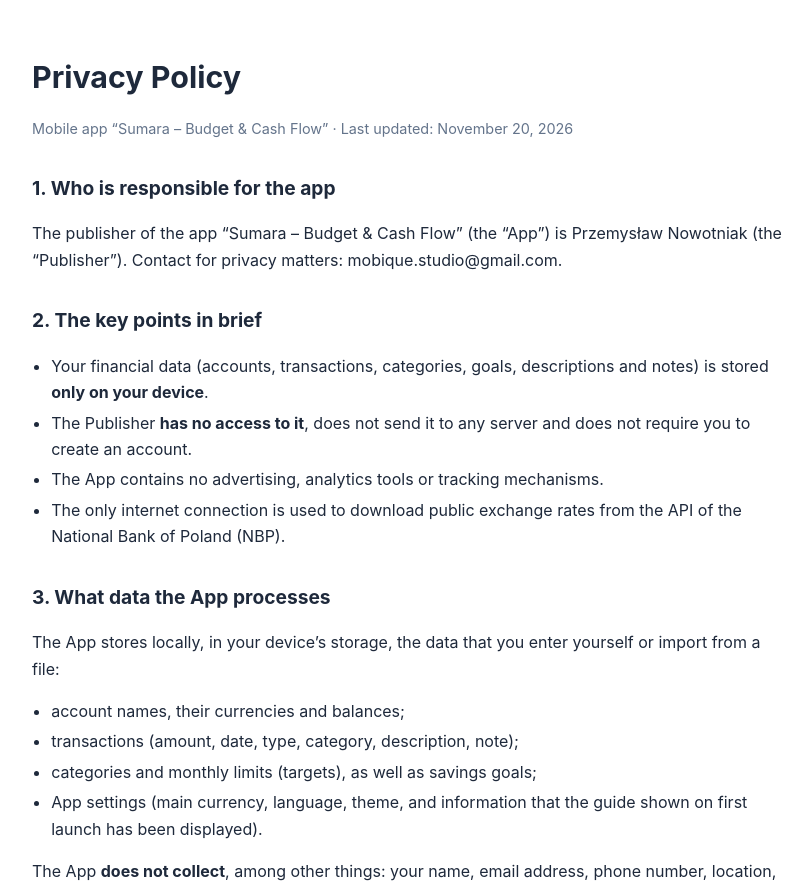
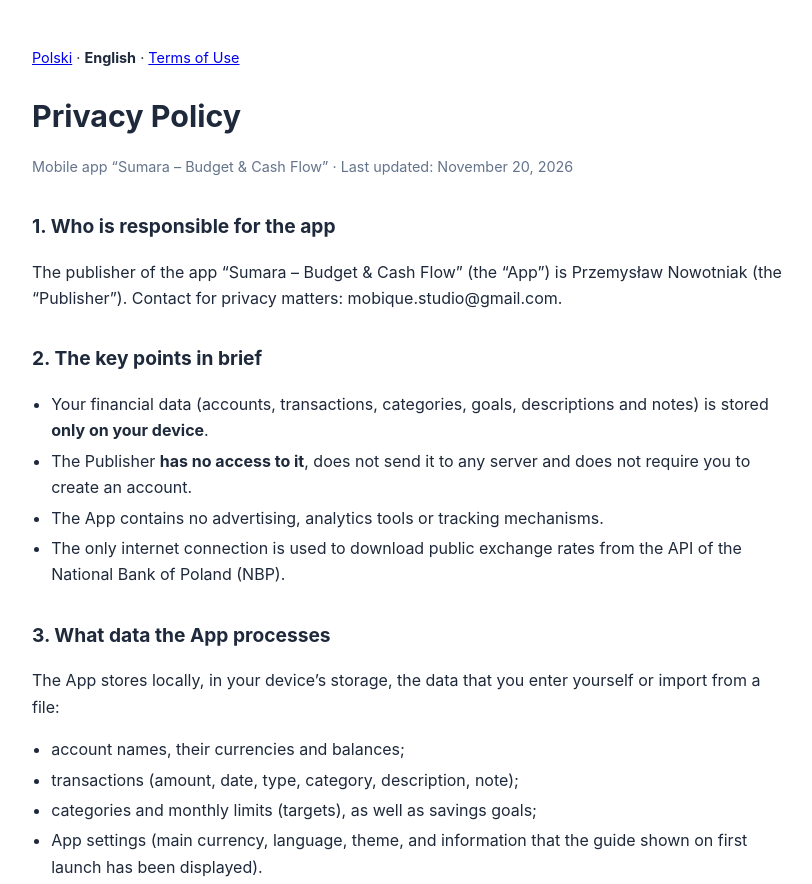
Before and after one commit to przemo98156/Sumara-Budget-Cash-Flow, a plain HTML site: page privacy-policy.html in a window 1280 px wide. Shown: the top 884 px of the page, without its empty margins (228-1040 px from the left). Drawn offline with Linux system fonts and the light colour scheme.

Commit message:
Update privacy-policy.html

```diff
--- a/privacy-policy.html
+++ b/privacy-policy.html
@@ -10,6 +10,7 @@ mark{background:#fef08a;padding:0 3px;border-radius:3px}
 ul{padding-left:1.2rem}li{margin:.25rem 0}
 </style></head><body>
 
+<p style="font-size:.9rem"><a href="polityka-prywatnosci.html">Polski</a> · <strong>English</strong> · <a href="terms.html">Terms of Use</a></p>
 <h1>Privacy Policy</h1>
 <p class="meta">Mobile app “Sumara – Budget & Cash Flow” · Last updated: November 20, 2026</p>
 
```
